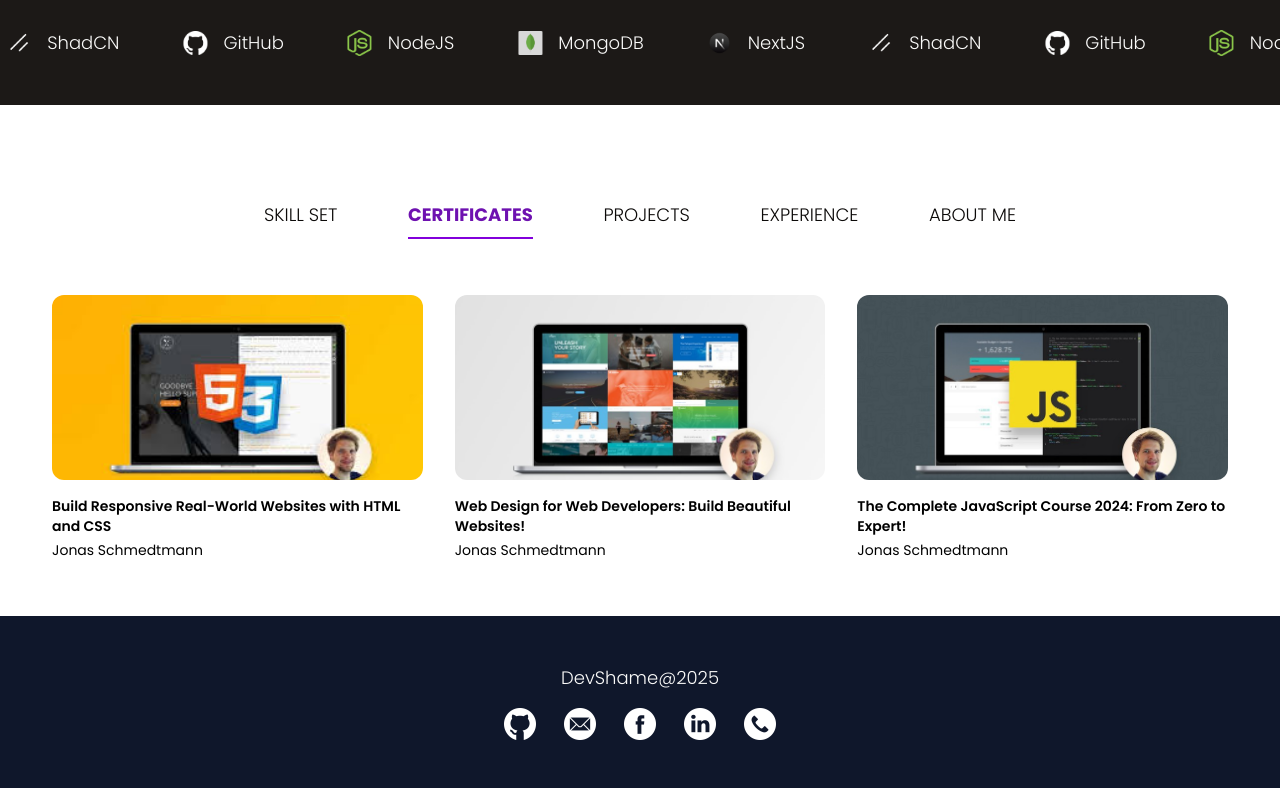
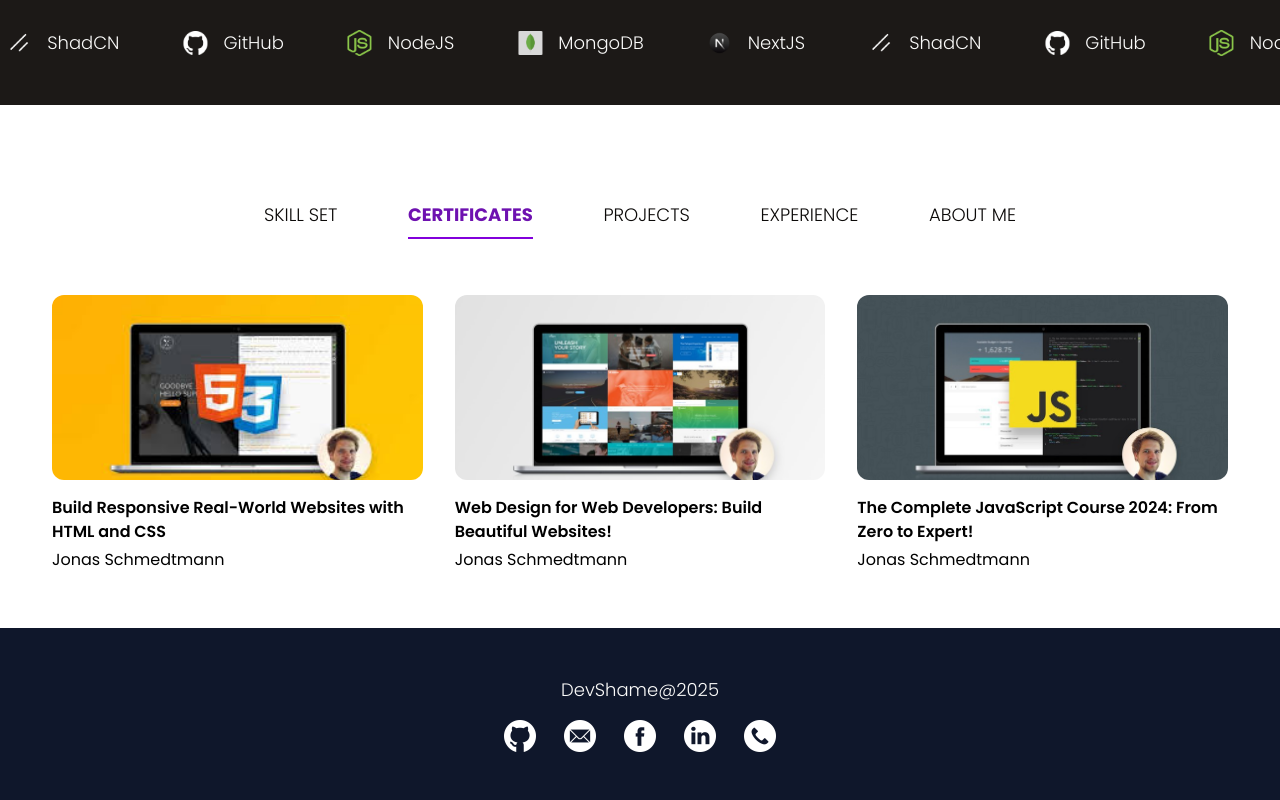
Before and after one commit to shameCanales/shame-portfolio, a React (Vite) app: page /certificates in a window 1280 px wide. Shown: the part 1473-2273 px from the top of the page. Built offline with nearby package versions, Linux system fonts and the light colour scheme; no server answers.

Commit message:
styled certificates for extra large viewport

```diff
--- a/src/components/CertificateComp.jsx
+++ b/src/components/CertificateComp.jsx
@@ -6,8 +6,8 @@
         <div className="absolute inset-0 hover:bg-black/70 transition-all ease-in-out"></div>
       </div>
 
-      <p className="poppins-semibold text-sm mt-4">{name}</p>
-      <p className="poppins-regular text-sm mt-1">{certBy}</p>
+      <p className="poppins-semibold text-sm xl:text-base mt-4">{name}</p>
+      <p className="poppins-regular text-sm xl:text-base mt-1">{certBy}</p>
       {/* <p className="poppins- text-sm mt-1 uppercase">
         {platform} - {time} HOURS
       </p> */}
```
